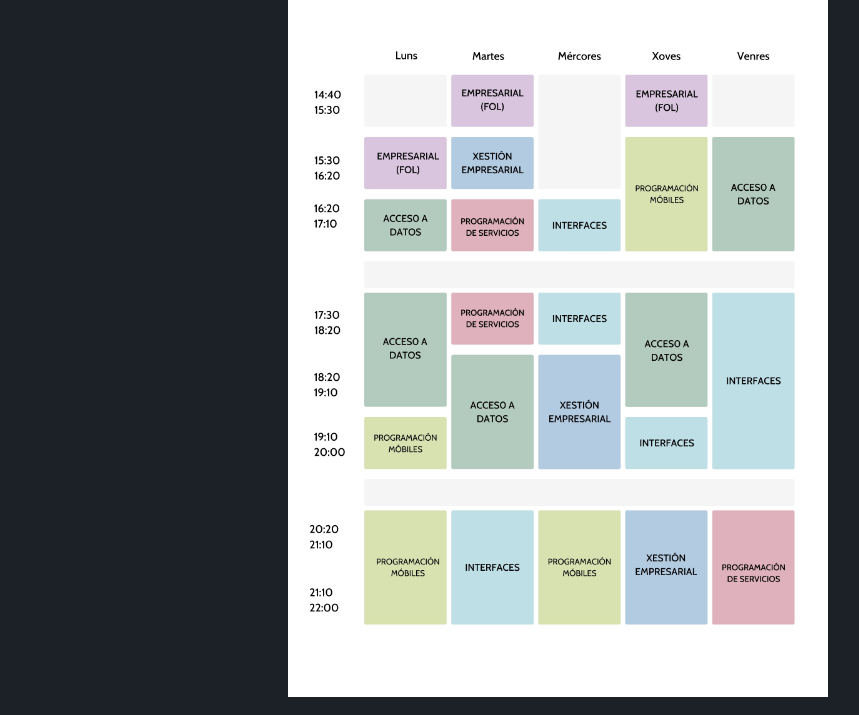
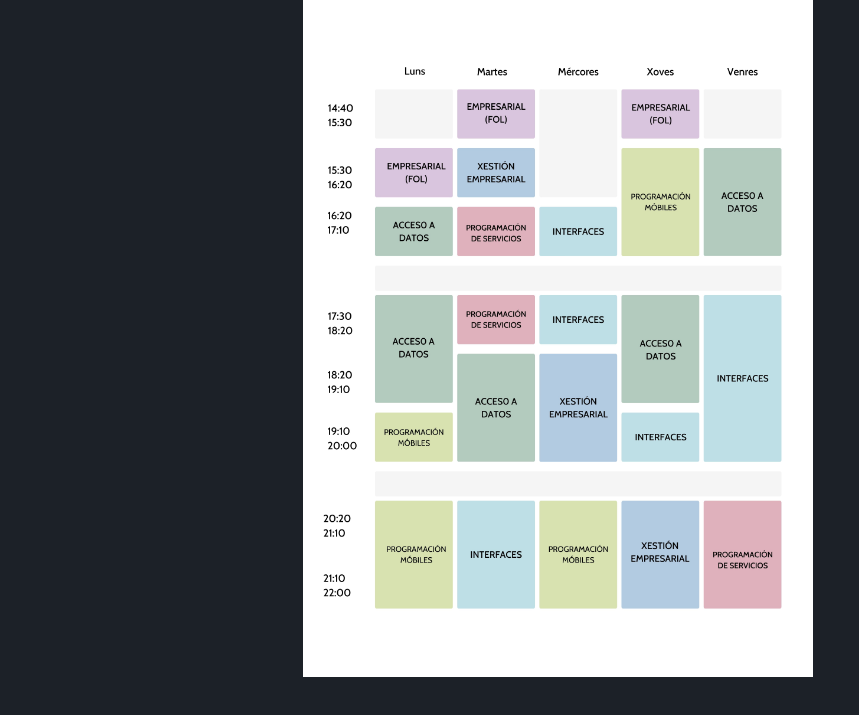
Before and after one commit to iglnierod/AulaVirtual, a plain HTML site: page pages/horario.html in a window 1280 px wide. Shown: the part 85-800 px from the top of the page, without its empty margins (82-941 px from the left). Drawn offline with Linux system fonts and the light colour scheme.

Commit message:
Actualizados tamaños para que no llore Lunnaris

```diff
--- a/style.css
+++ b/style.css
@@ -60,6 +60,7 @@ nav a:hover {
     border-radius: 15px;
     text-align: center;
     min-width: 550px;
+    height: 110px;
 }
 
 .card:hover {
--- a/styles/horario.css
+++ b/styles/horario.css
@@ -30,7 +30,7 @@ main {
     background-size: contain;
     background-position: center;
     background-repeat: no-repeat;
-    height: 90%;
+    height: 85%;
     border-radius: 20px;
 }
 
```
